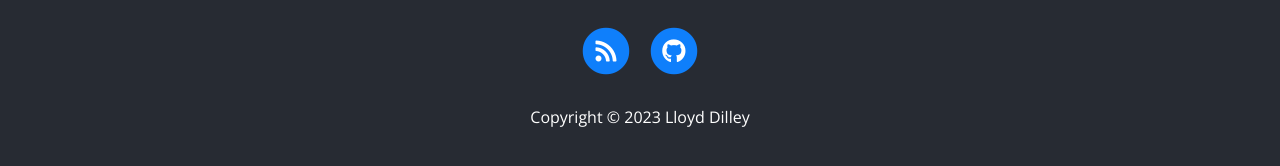
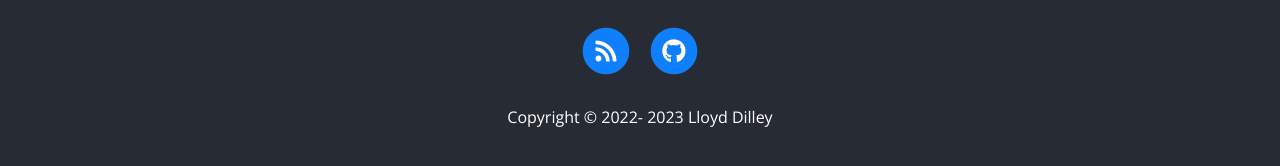
Before and after one commit to ldilley/ldilley.github.io, a Jekyll site: the page built from index.html, in a window 1280 px wide and 900 px high, scrolled down 822 px. Shown: the part 721-887 px from the top of the window. Built offline with Jekyll 4.4.1, drawn with Linux system fonts in a browser that asks for light colours; nearby versions of some CDN libraries; the list of posts is cut into pages by our own code; comment, search, counter and statistics services are not loaded.

Commit message:
Add copyright year range start config option

```diff
--- a/_config.yml
+++ b/_config.yml
@@ -5,6 +5,9 @@ title: Dillog
 
 # Your name to show in the footer
 author: Lloyd Dilley
+
+# Copyright year used as a beginning of a range
+copyright-start-year: 2022
 
 # --- List of links in the navigation bar --- #
 
--- a/_includes/footer.html
+++ b/_includes/footer.html
@@ -12,6 +12,9 @@
       {% endif %}
       <p class="copyright text-muted">
       Copyright &copy;
+      {% if site.copyright-start-year %}
+        {{ site.copyright-start-year }}-
+      {% endif %}
       {{ site.time | date: '%Y' }}
       {% if site.author %}
         {{ site.author }}
```
